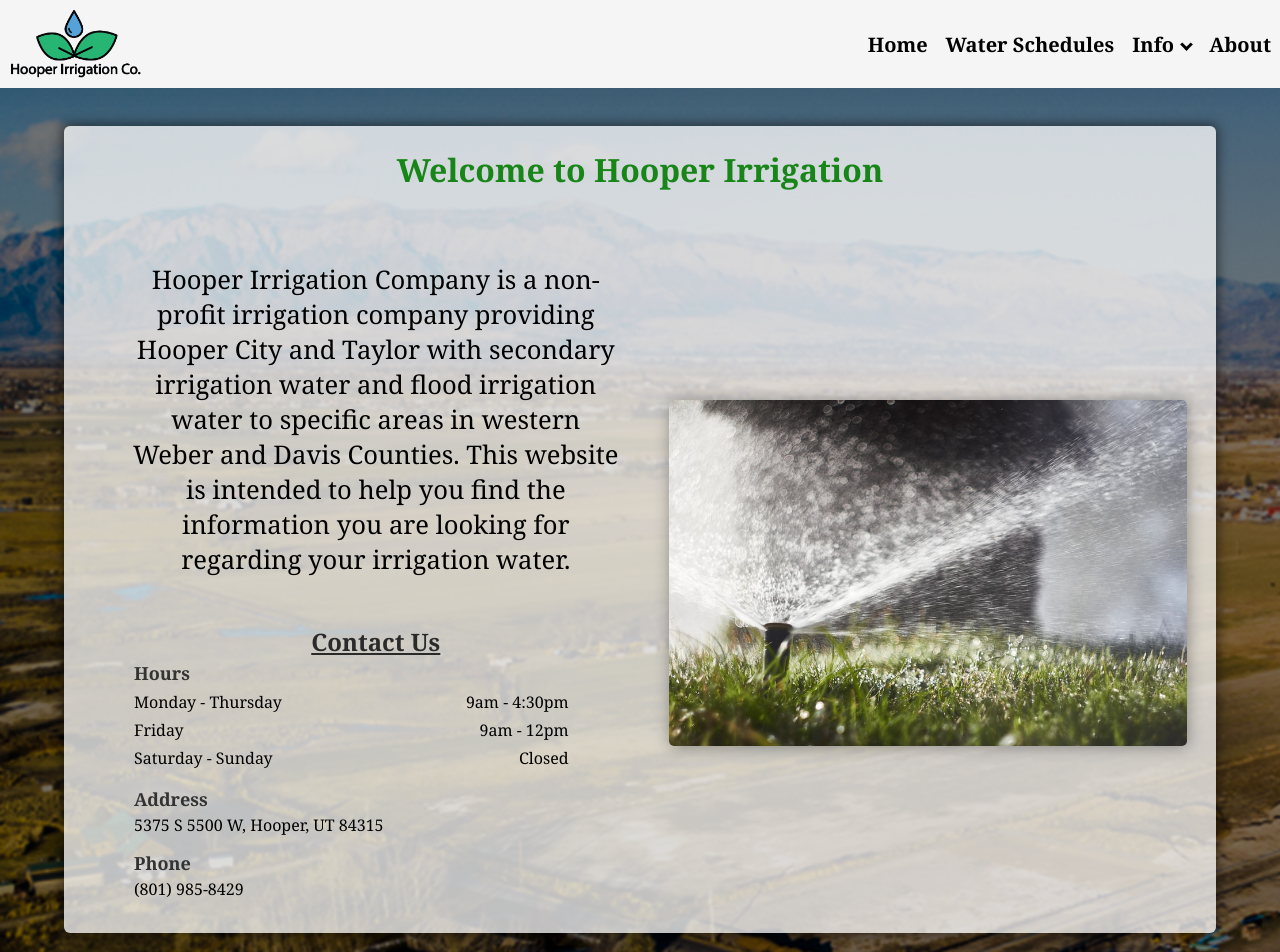
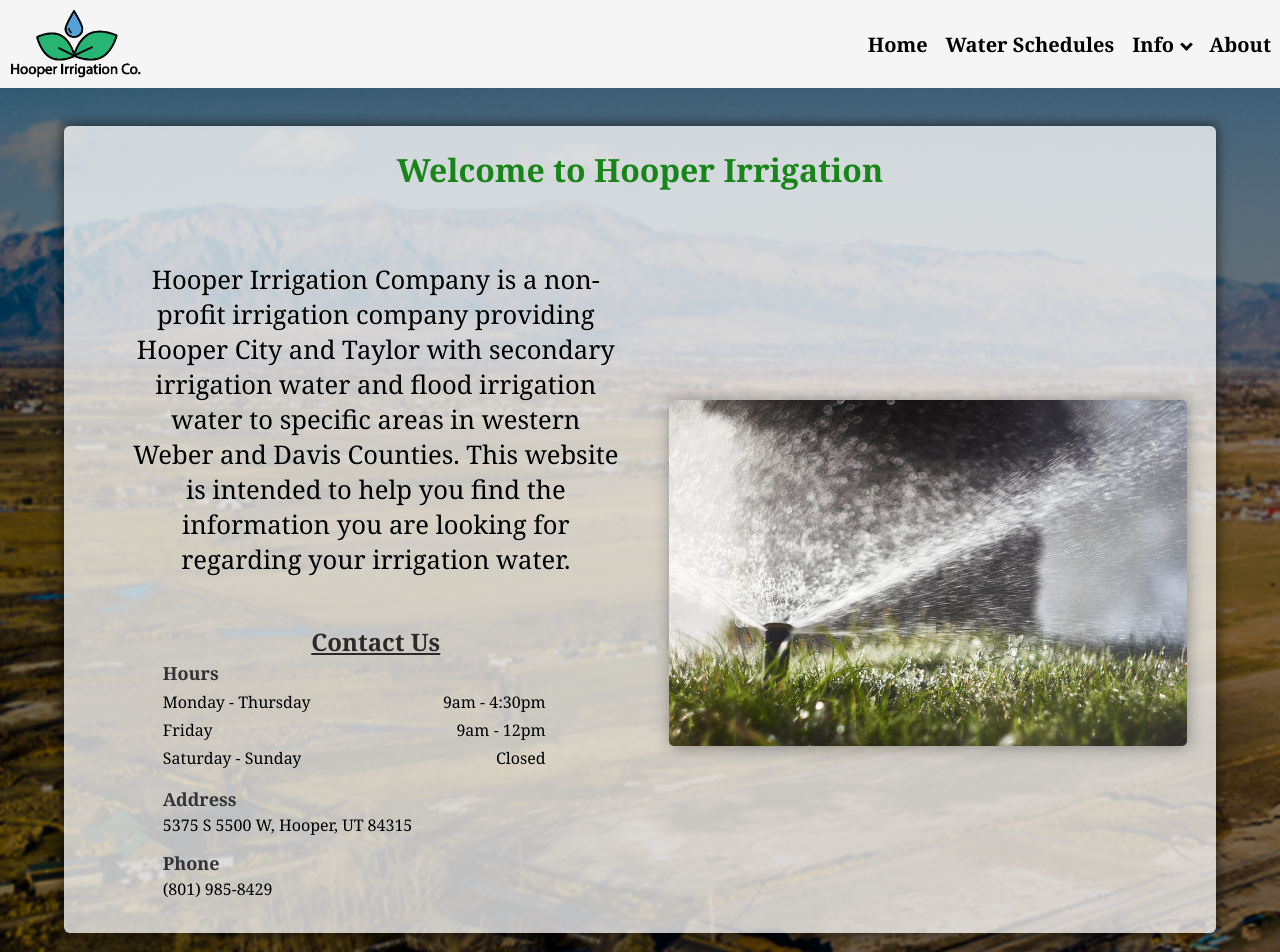
Before and after one commit to hooperirrigation/hooper-irrigation, a React (Create React App) app: page /#/ in a window 1280 px wide. Shown: the top 952 px of the page. Built offline with nearby package versions, Linux system fonts and the light colour scheme.

Commit message:
stylin home

```diff
--- a/src/components/Home/Home.css
+++ b/src/components/Home/Home.css
@@ -33,8 +33,8 @@
 .contact{
     margin: 30px;
     align-items: center;
-    min-width: 450px;
-    width: 85%;
+    min-width: 325px;
+    width: 75%;
 }
 
 .home-text{
```
